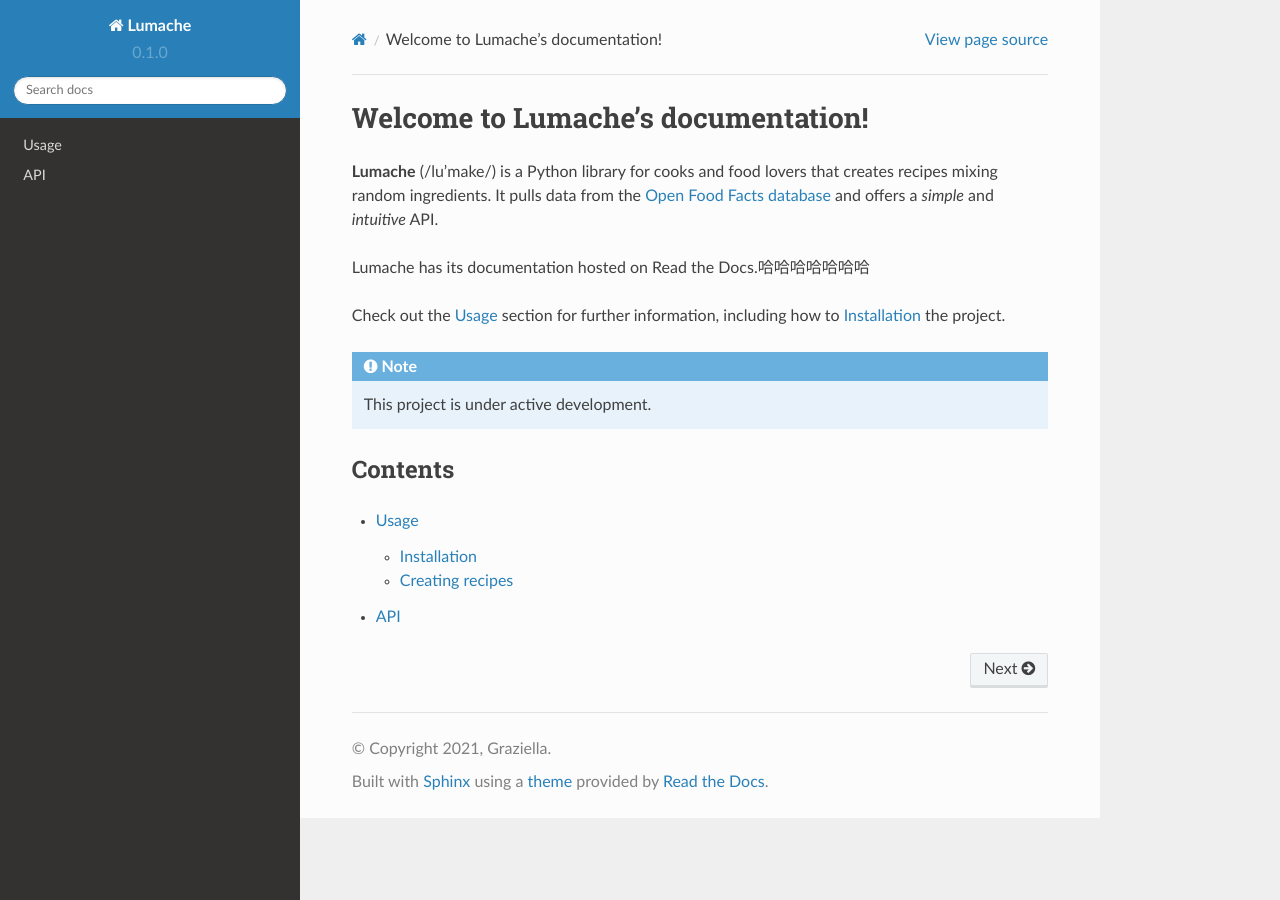
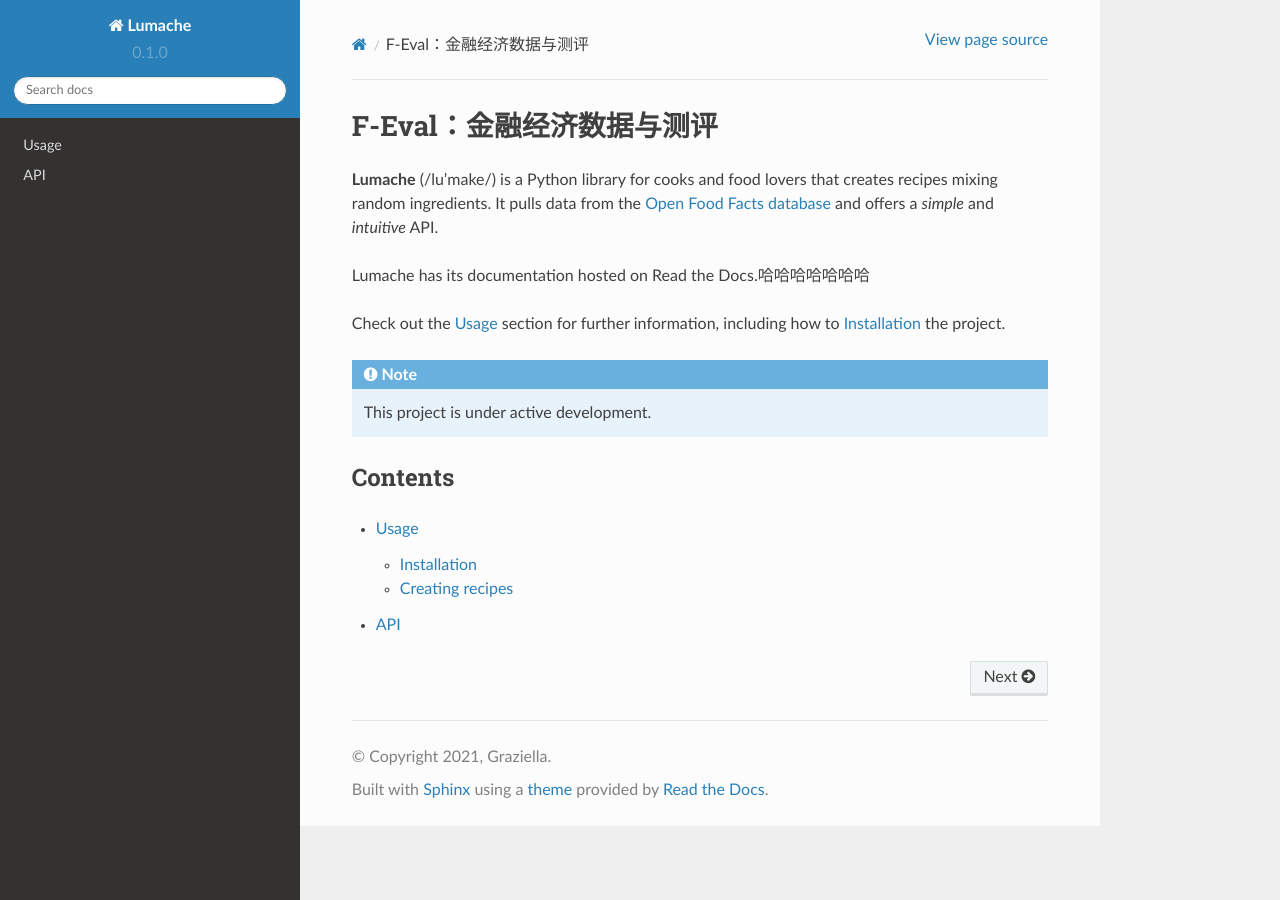
Before and after one commit to L1183325308/sufetest1, a Sphinx documentation site: the page built from docs/source/index.rst, in a window 1280 px wide. Built offline with Sphinx 7.4.7 and the Read the Docs theme 2.0.0, drawn with Linux system fonts in a browser that asks for light colours.

Commit message:
Update index.rst

```diff
--- a/docs/source/index.rst
+++ b/docs/source/index.rst
@@ -1,4 +1,4 @@
-Welcome to Lumache's documentation!
+F-Eval：金融经济数据与测评
 ===================================
 
 **Lumache** (/lu'make/) is a Python library for cooks and food lovers
```
